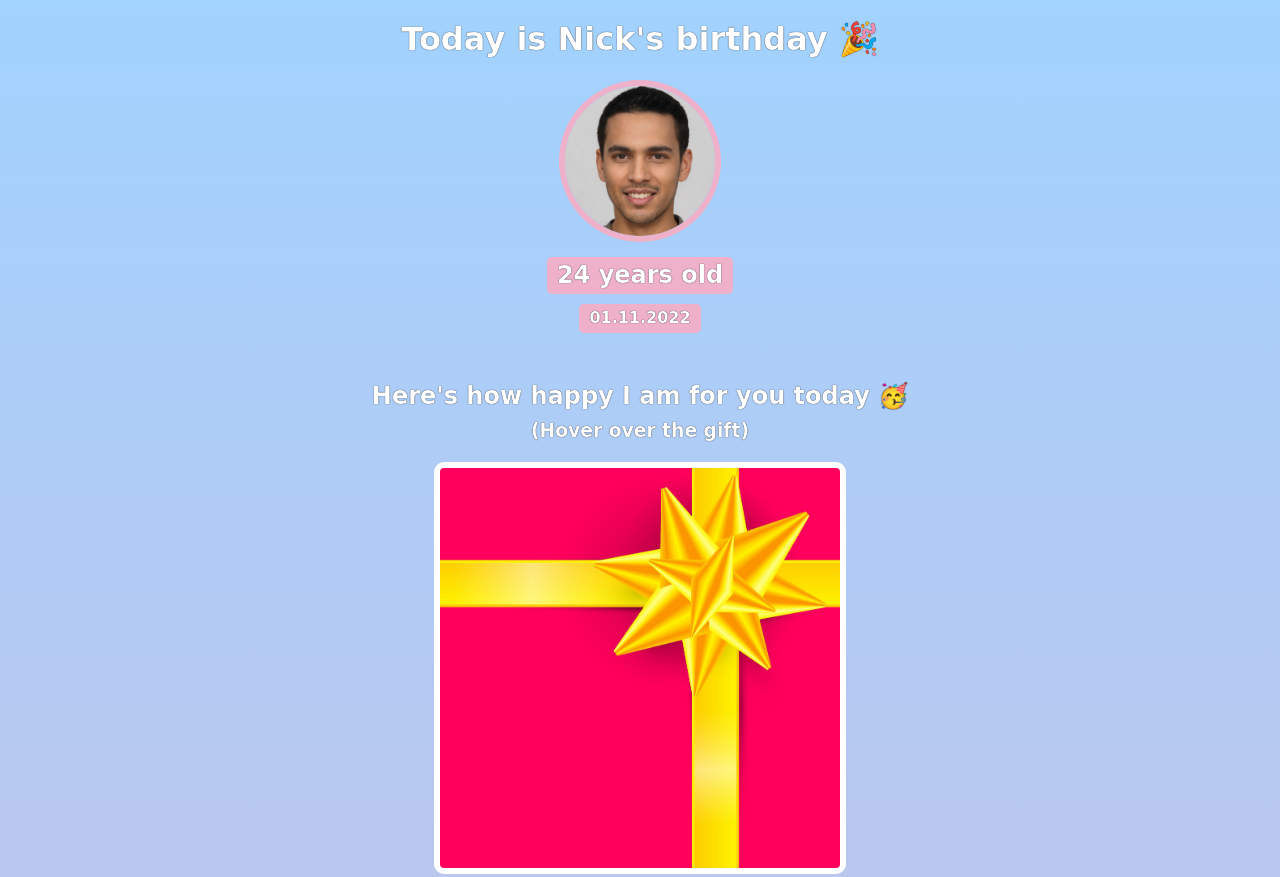
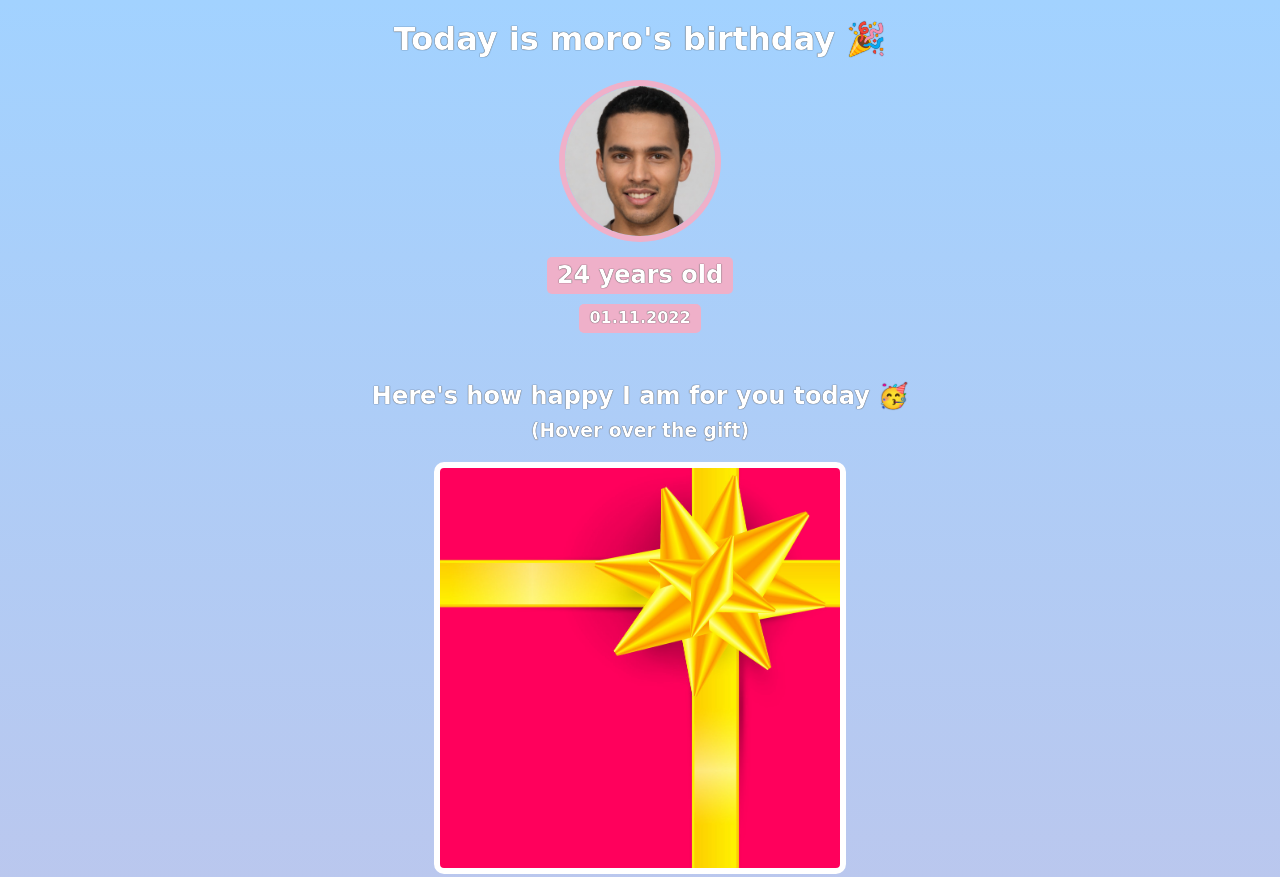
Before and after one commit to Omar-mohammed-ibrahim/birthday-gift-site, a website built with Vite: page index.html in a window 1280 px wide. Shown: the top 877 px of the page. Built offline with nearby package versions, Linux system fonts and the light colour scheme; a web font is replaced by a local one.

Commit message:
change the name to moro

```diff
--- a/index.html
+++ b/index.html
@@ -7,7 +7,7 @@
     </head>
     <body>
         <div id="header">
-            <h1>Today is Nick's birthday 🎉</h1>
+            <h1>Today is moro's birthday 🎉</h1>
             <img id="bff-img" src="images/nick.jpg">
             <h2 id="bday-age">24 years old</h2>
             <h4 id="bday-date">01.11.2022</h4>
```
